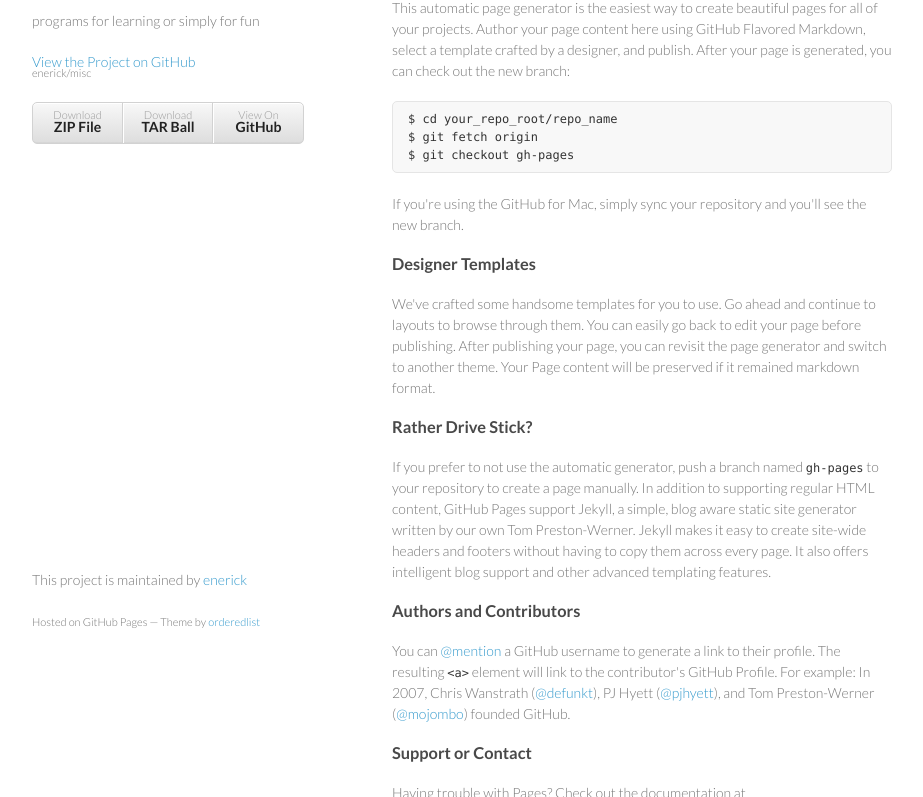
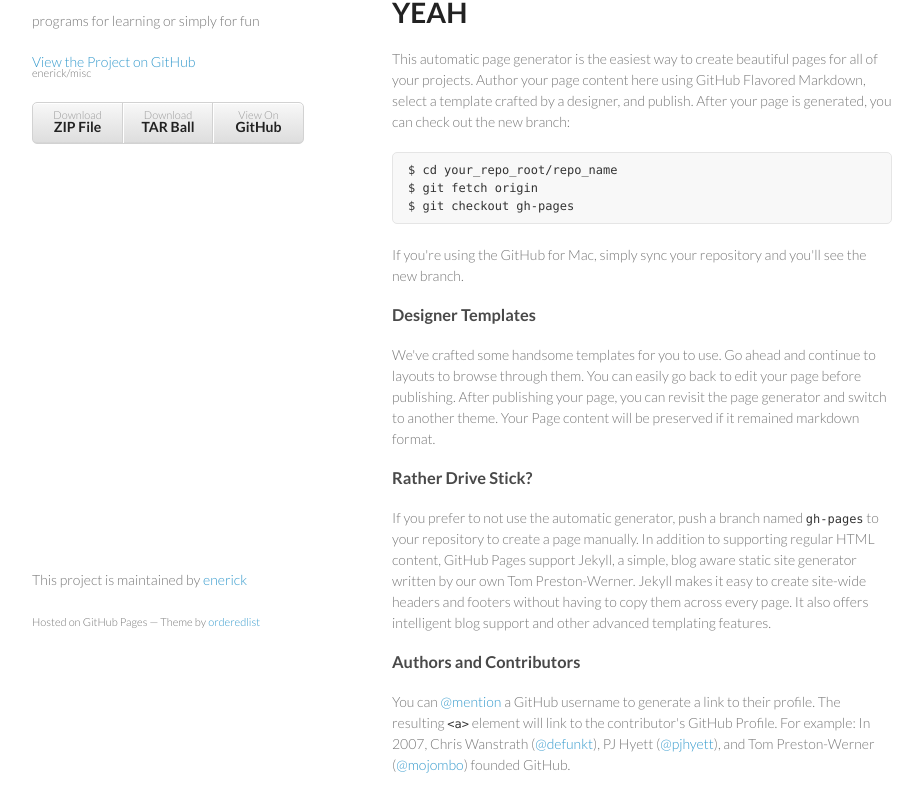
Before and after one commit to enerick/misc, a plain HTML site: page index.html in a window 1280 px wide. Shown: the part 99-896 px from the top of the page, without its empty margins (178-1101 px from the left). Drawn offline with Linux system fonts and the light colour scheme.

Commit message:
auto updating test

```diff
--- a/index.html
+++ b/index.html
@@ -31,6 +31,7 @@
         <h3>
 <a id="welcome-to-github-pages" class="anchor" href="#welcome-to-github-pages" aria-hidden="true"><span class="octicon octicon-link"></span></a>Welcome to GitHub Pages.</h3>
 
+<h1>YEAH</h1>
 <p>This automatic page generator is the easiest way to create beautiful pages for all of your projects. Author your page content here using GitHub Flavored Markdown, select a template crafted by a designer, and publish. After your page is generated, you can check out the new branch:</p>
 
 <pre><code>$ cd your_repo_root/repo_name
```
